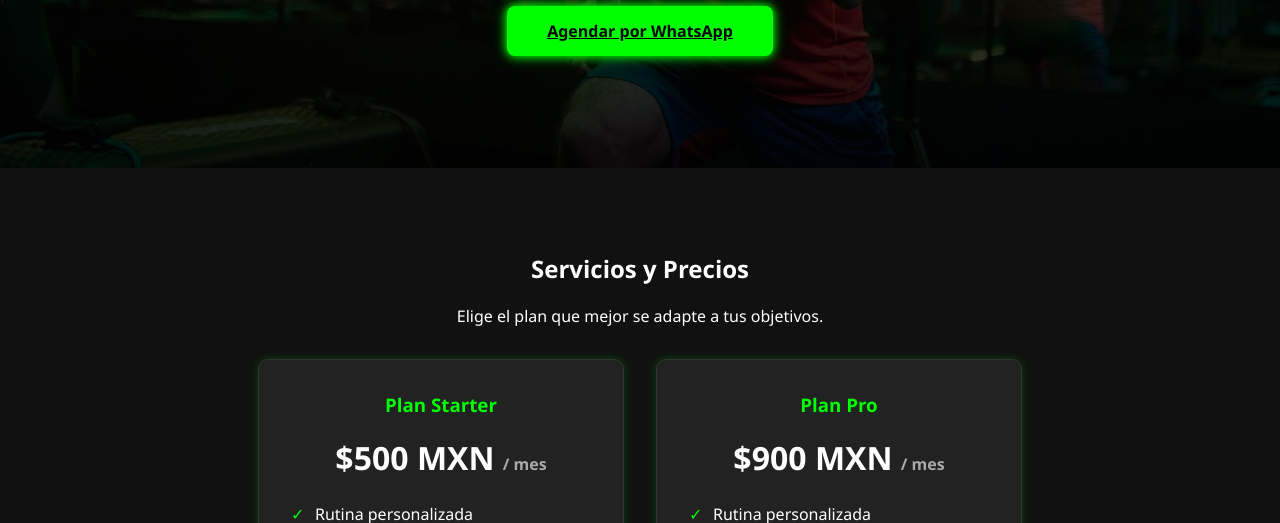
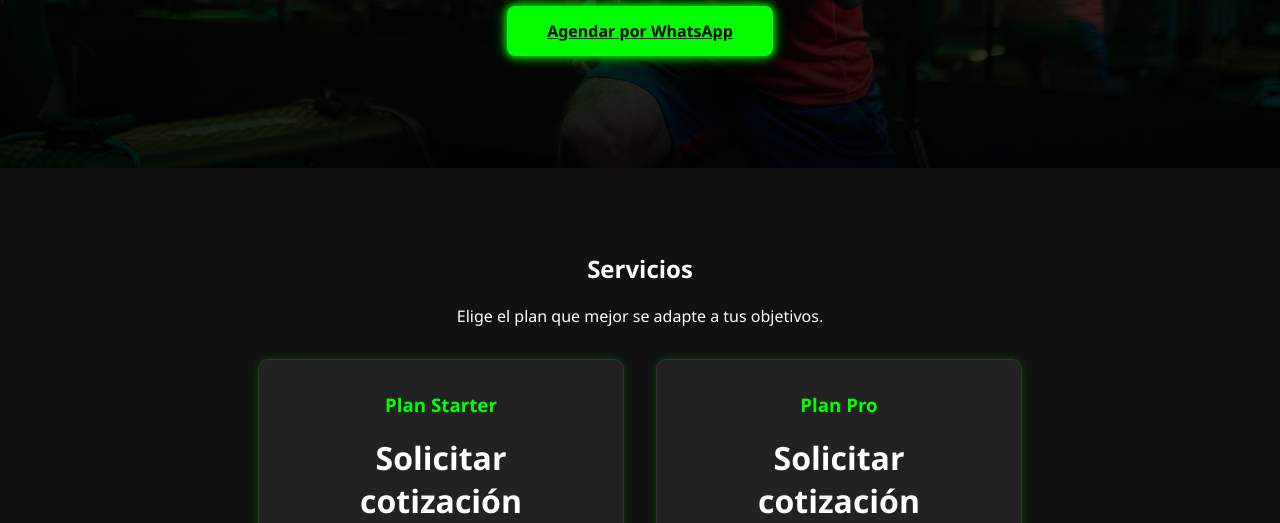
Before and after one commit to AlexGlezCastro/coach-alex-web, a plain HTML site: page index.html in a window 1280 px wide. Shown: the part 277-800 px from the top of the page. Drawn offline with Linux system fonts and the light colour scheme.

Commit message:
Update pricing section to request quote
Co-authored-by: google-labs-jules[bot] <161369871+google-labs-jules[bot]@users.noreply.github.com>

```diff
--- a/index.html
+++ b/index.html
@@ -17,12 +17,12 @@
     </header>
 
     <section class="pricing-section">
-        <h2>Servicios y Precios</h2>
+        <h2>Servicios</h2>
         <p>Elige el plan que mejor se adapte a tus objetivos.</p>
         <div class="pricing-cards">
             <div class="pricing-card">
                 <h3>Plan Starter</h3>
-                <p class="price">$500 MXN <span>/ mes</span></p>
+                <p class="price">Solicitar cotización</p>
                 <ul>
                     <li>Rutina personalizada</li>
                     <li>Soporte vía WhatsApp</li>
@@ -31,7 +31,7 @@
             </div>
             <div class="pricing-card">
                 <h3>Plan Pro</h3>
-                <p class="price">$900 MXN <span>/ mes</span></p>
+                <p class="price">Solicitar cotización</p>
                 <ul>
                     <li>Rutina personalizada</li>
                     <li>Plan de alimentación</li>
```
